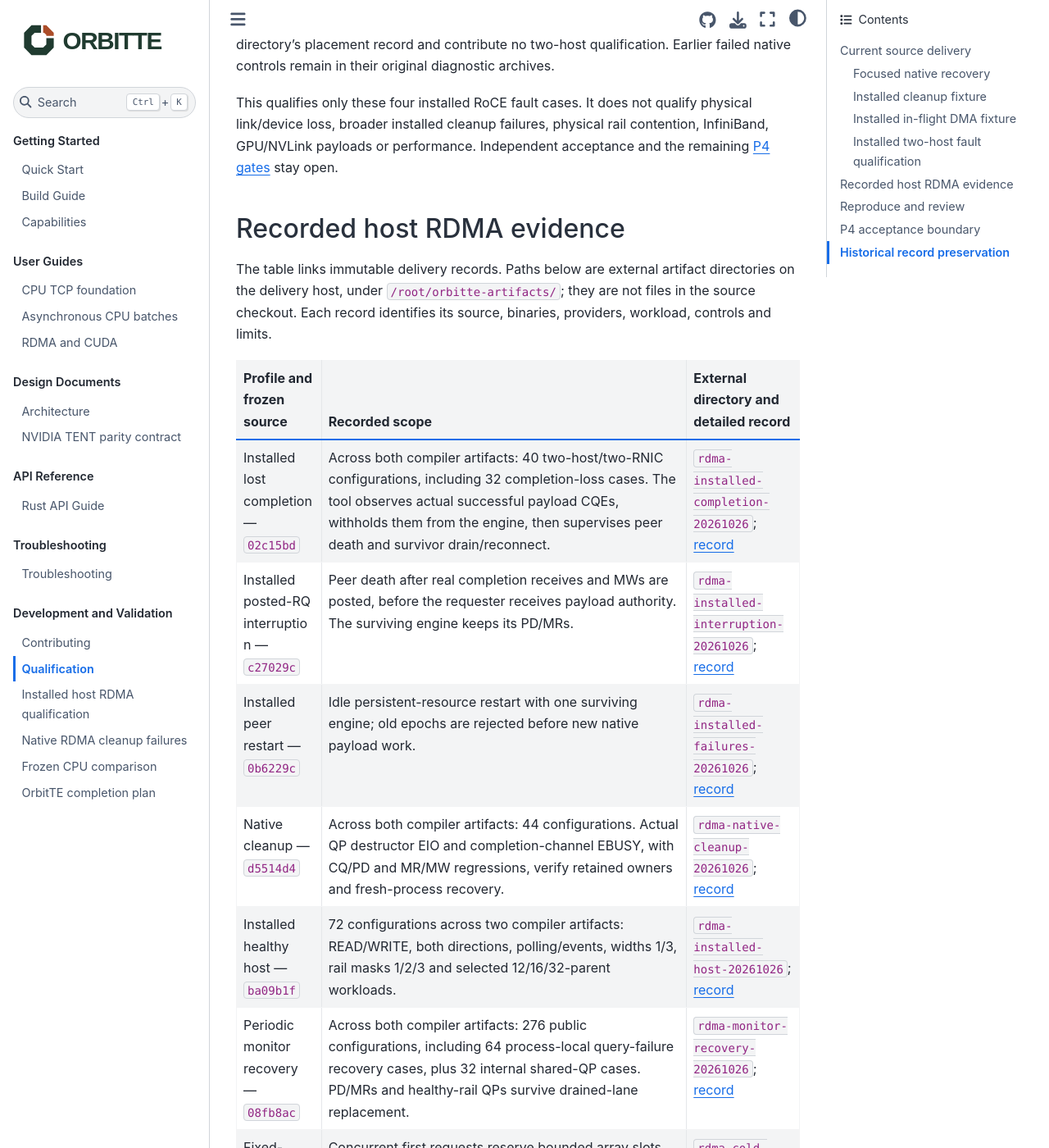
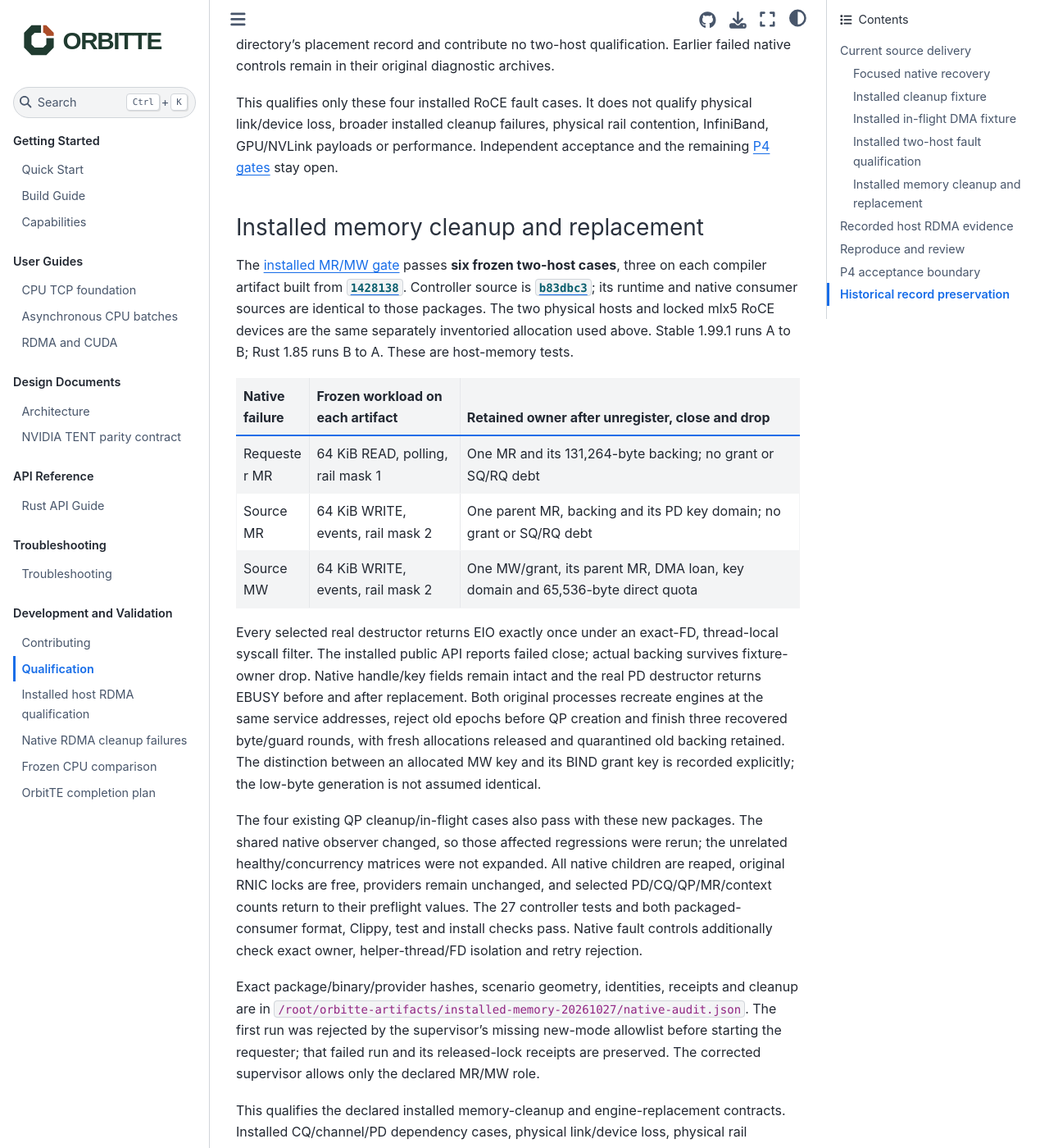
Before and after one commit to OrbitInfra/OrbitTE, a Sphinx documentation site: the page built from docs/qualification.md, in a window 1280 px wide and 1400 px high, scrolled down 3156 px. Shown: the whole window at 82% size. Built offline with Sphinx 7.4.7 and the Sphinx Book theme 1.1.4, drawn with Linux system fonts in a browser that asks for light colours; some of the changed text lies outside the part shown.

Commit message:
docs: record installed memory cleanup qualification and remaining P4 gates

```diff
--- a/docs/qualification.md
+++ b/docs/qualification.md
@@ -136,6 +136,55 @@ physical link/device loss, broader installed cleanup failures, physical rail
 contention, InfiniBand, GPU/NVLink payloads or performance. Independent acceptance
 and the remaining [P4 gates](completion-plan.md#p4-remaining-delivery) stay open.
 
+### Installed memory cleanup and replacement
+
+The [installed MR/MW gate](installed-host.md#mrmw-cleanup-and-engine-replacement)
+passes **six frozen two-host cases**, three on each compiler artifact built
+from [`1428138`](https://github.com/OrbitInfra/OrbitTE/commit/1428138b83a1ef16b55053d7f83a7c7eefcb80c3).
+Controller source is
+[`b83dbc3`](https://github.com/OrbitInfra/OrbitTE/commit/b83dbc32867cb434e130e8ec3b3b9b4d50fd1d33);
+its runtime and native consumer sources are identical to those packages.
+The two physical hosts and locked mlx5 RoCE devices are the same separately
+inventoried allocation used above. Stable 1.99.1 runs A to B; Rust 1.85 runs
+B to A. These are host-memory tests.
+
+| Native failure | Frozen workload on each artifact | Retained owner after unregister, close and drop |
+| --- | --- | --- |
+| Requester MR | 64 KiB READ, polling, rail mask 1 | One MR and its 131,264-byte backing; no grant or SQ/RQ debt |
+| Source MR | 64 KiB WRITE, events, rail mask 2 | One parent MR, backing and its PD key domain; no grant or SQ/RQ debt |
+| Source MW | 64 KiB WRITE, events, rail mask 2 | One MW/grant, its parent MR, DMA loan, key domain and 65,536-byte direct quota |
+
+Every selected real destructor returns EIO exactly once under an exact-FD,
+thread-local syscall filter. The installed public API reports failed close;
+actual backing survives fixture-owner drop. Native handle/key fields remain
+intact and the real PD destructor returns EBUSY before and after replacement.
+Both original processes recreate engines at the same service addresses,
+reject old epochs before QP creation and finish three recovered byte/guard
+rounds, with fresh allocations released and quarantined old backing retained.
+The distinction between an allocated MW key and its BIND grant key is recorded
+explicitly; the low-byte generation is not assumed identical.
+
+The four existing QP cleanup/in-flight cases also pass with these new packages.
+The shared native observer changed, so those affected regressions were rerun;
+the unrelated healthy/concurrency matrices were not expanded. All native
+children are reaped, original RNIC locks are free, providers remain unchanged,
+and selected PD/CQ/QP/MR/context counts return to their preflight values.
+The 27 controller tests and both packaged-consumer format, Clippy, test and
+install checks pass. Native fault controls additionally check exact owner,
+helper-thread/FD isolation and retry rejection.
+
+Exact package/binary/provider hashes, scenario geometry, identities, receipts
+and cleanup are in
+`/root/orbitte-artifacts/installed-memory-20261027/native-audit.json`.
+The first run was rejected by the supervisor's missing new-mode allowlist
+before starting the requester; that failed run and its released-lock receipts
+are preserved. The corrected supervisor allows only the declared MR/MW role.
+
+This qualifies the declared installed memory-cleanup and engine-replacement
+contracts. Installed CQ/channel/PD dependency cases, physical link/device loss,
+physical rail contention, InfiniBand and independent acceptance remain open.
+It adds no GPU payload, performance or TENT wire/API compatibility claim.
+
 ## Recorded host RDMA evidence
 
 The table links immutable delivery records. Paths below are external artifact
```
Also changed, not shown: README.md (+2 -2 lines), docs/completion-plan.md (+6 -4 lines), docs/installed-host.md (+8 -5 lines), docs/native-cleanup.md (+3 -2 lines).
